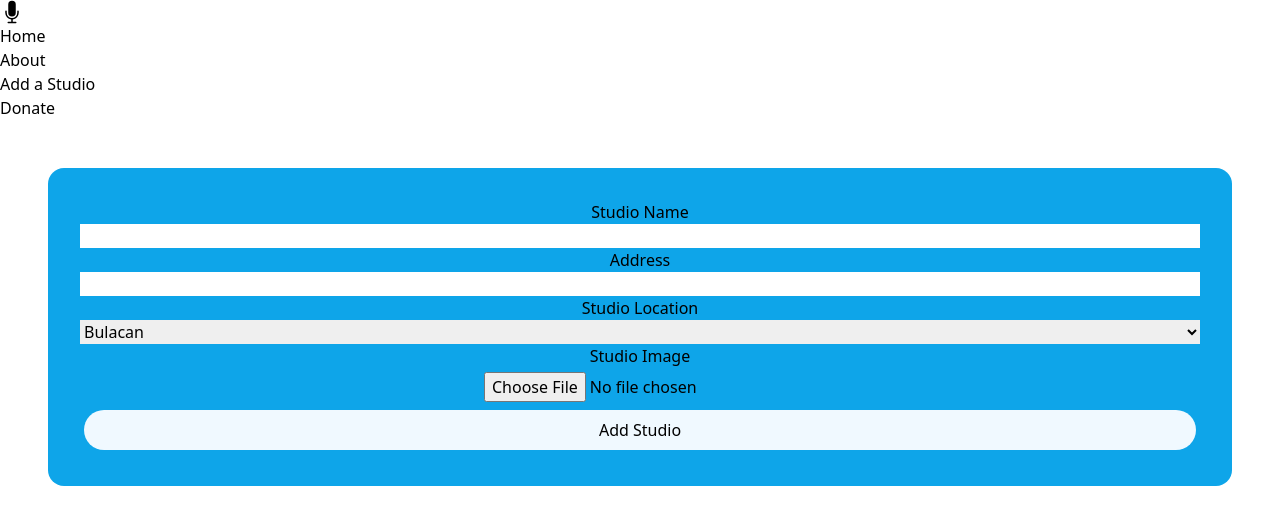
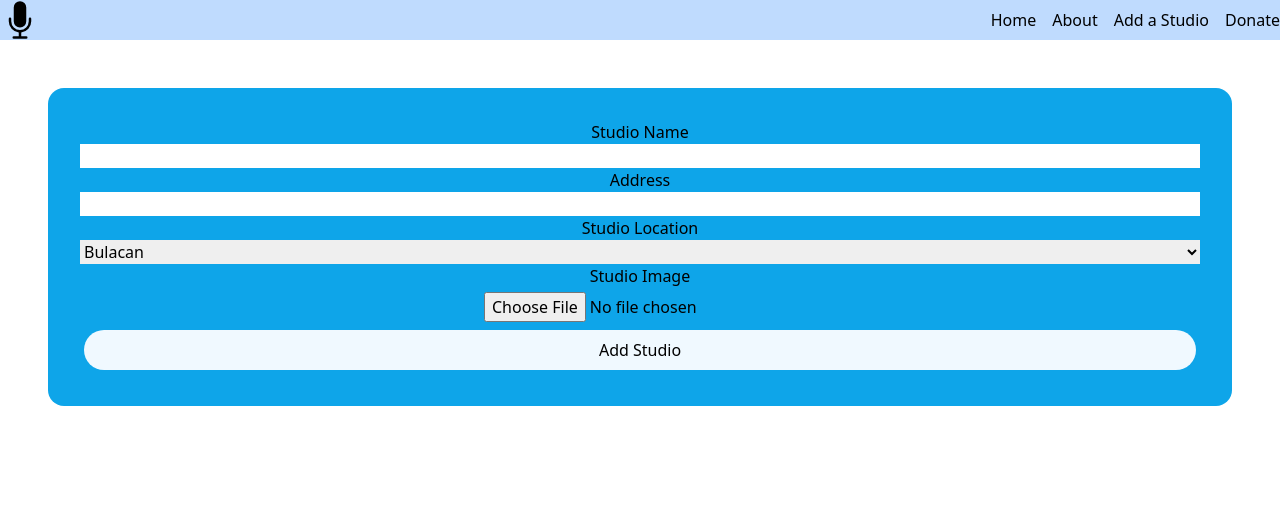
Before and after one commit to itsthejdp/rehearsetwo, a React (Vite) app: page / in a window 1280 px wide. Shown: the top 524 px of the page. Built offline with nearby package versions, Linux system fonts and the light colour scheme.

Commit message:
fix styling of navbar

```diff
--- a/src/components/Form.jsx
+++ b/src/components/Form.jsx
@@ -2,6 +2,10 @@ import React from 'react'
 
 const manilaCities = ["Bulacan", "Caloocan", "Navotas", "Pasig", "Parañaque", "Quezon City", "San Juan", "Taguig"]
 
+
+function handleClick () {
+  alert('You Clicked Me!')
+}
 
 
 export default function Form() {
@@ -19,7 +23,7 @@ export default function Form() {
         </select>
         <label htmlFor=""> Studio Image </label>
         <span className="m-1"><input type="file" name="Hey" id="" /></span>
-        <button className="rounded-full bg-sky-50 p-2 m-1">Add Studio</button>
+        <button onClick={handleClick} className="rounded-full bg-sky-50 p-2 m-1">Add Studio</button>
       </form>
     </div>
   );
--- a/src/components/Nav.jsx
+++ b/src/components/Nav.jsx
@@ -2,19 +2,19 @@ import React from 'react'
 
 export default function Nav() {
   return (
-    <div>
-        <nav>
-        <svg xmlns="http://www.w3.org/2000/svg" viewBox="0 0 24 24" fill="currentColor" className="w-6 h-6">
+    <nav className="bg-blue-200 flex justify-between items-center">
+      <div className='flex'>
+        <svg xmlns="http://www.w3.org/2000/svg" viewBox="0 0 24 24" fill="currentColor" className="w-10 h-10">
           <path d="M8.25 4.5a3.75 3.75 0 117.5 0v8.25a3.75 3.75 0 11-7.5 0V4.5z" />
           <path d="M6 10.5a.75.75 0 01.75.75v1.5a5.25 5.25 0 1010.5 0v-1.5a.75.75 0 011.5 0v1.5a6.751 6.751 0 01-6 6.709v2.291h3a.75.75 0 010 1.5h-7.5a.75.75 0 010-1.5h3v-2.291a6.751 6.751 0 01-6-6.709v-1.5A.75.75 0 016 10.5z" />
         </svg>
-            <ul>
-                <li>Home</li>
-                <li>About</li>
-                <li><a>Add a Studio</a></li>
-                <li><a>Donate</a></li>
-            </ul>
-        </nav>
-    </div>
+      </div>
+      <ul className='flex space-x-4'>
+          <li>Home</li>
+          <li>About</li>
+          <button>Add a Studio</button>
+          <li>Donate</li>
+      </ul>
+    </nav>
   )
 }
```
